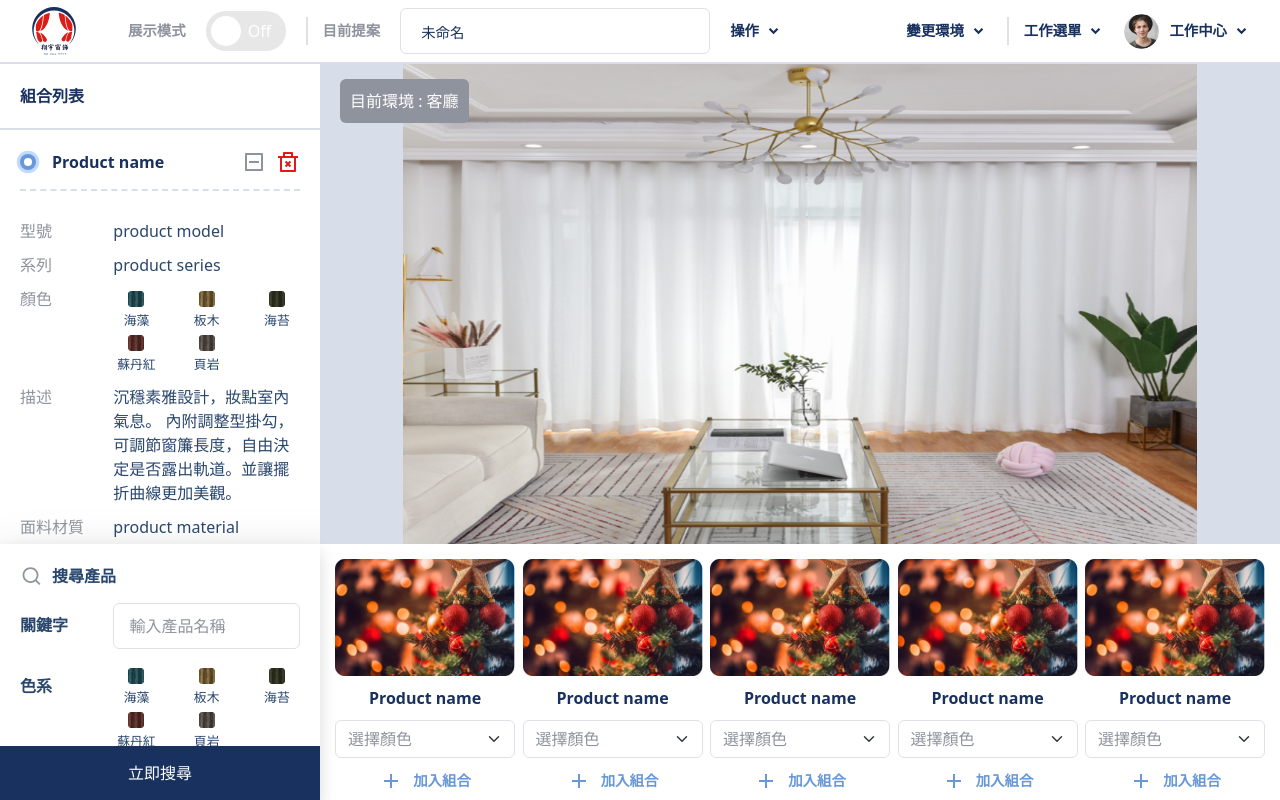
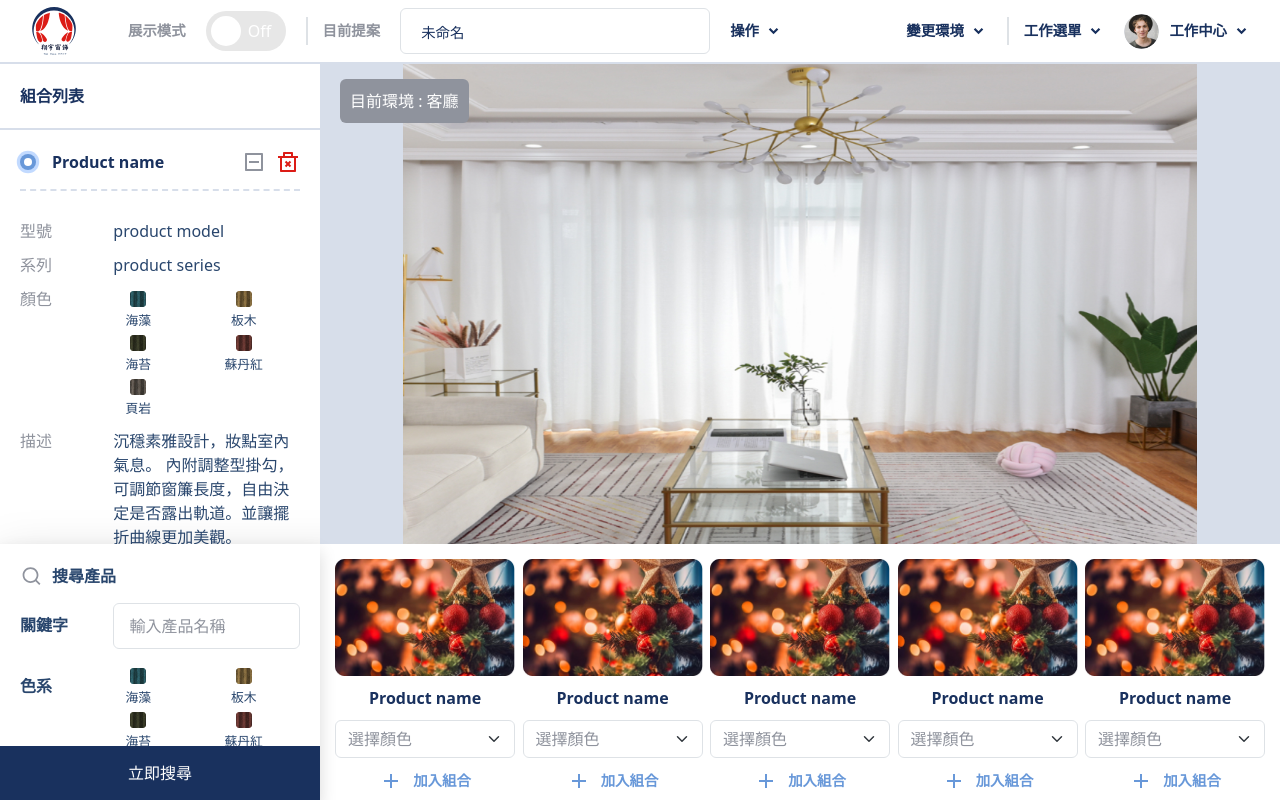
Before and after one commit to Haohan11/curtain-frontend, a Next.js app: page / in a window 1280 px wide. Built offline with nearby package versions, Linux system fonts and the light colour scheme.

Commit message:
add width for label of color radio

```diff
--- a/components/input/colorRadio.js
+++ b/components/input/colorRadio.js
@@ -19,7 +19,7 @@ const ColorRadio = forwardRef(function ColorRadio(
         />
         <Image alt="color radio image" fill sizes="1em" src={src || `/color_check/${id % 2 === 0 && "red" || id % 3 === 0 && "green" || id % 5 === 0 && "blue" || "brown"}.jpg`} />
       </FormCheck>
-      <div className="d-block fs-6-xs text-break">{label}</div>
+      <div className="d-block fs-6-xs text-break" style={{width: "50px"}}>{label}</div>
     </FormLabel>
   );
 });
--- a/components/input/colorRadios.js
+++ b/components/input/colorRadios.js
@@ -51,9 +51,9 @@ const mockColorsData = [
 
 const ColorRadios = ({ colors = mockColorsData }) => {
   return (
-    <Row className="row-cols-3">
+    <Row className="d-flex">
       {colors.map(({ id, name, image_url }, index) => (
-        <Col className="text-center" key={id || index}>
+        <Col key={id || index}>
           <ColorRadio id={id} name={"color"} label={name} src={image_url} />
         </Col>
       ))}
```
